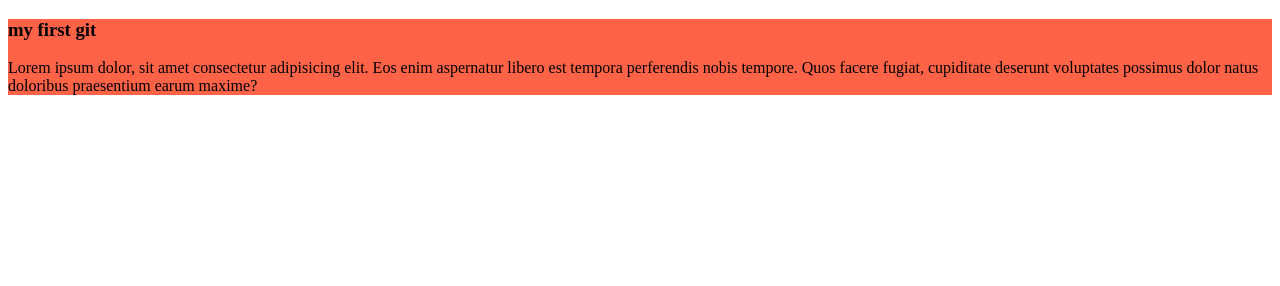
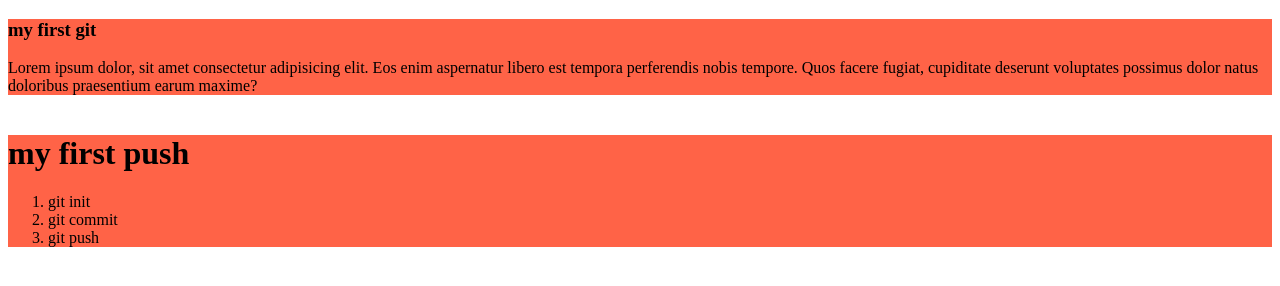
Before and after one commit to arafat-305047/git, a plain HTML site: page index.html in a window 1280 px wide. Drawn offline with Linux system fonts and the light colour scheme.

Commit message:
list of pushing code

```diff
--- a/index.html
+++ b/index.html
@@ -11,5 +11,16 @@
         <h3>my first git</h3>
          Lorem ipsum dolor, sit amet consectetur adipisicing elit. Eos enim aspernatur libero est tempora perferendis nobis tempore. Quos facere fugiat, cupiditate deserunt voluptates possimus dolor natus doloribus praesentium earum maxime?
     </div>
+
+    <br>
+    <div>
+        <h1>my first push</h1>
+        <ol>
+            <li>git init</li>
+            <li>git commit</li>
+            <li>git push</li>
+        </ol>
+    </div>
+
 </body>
 </html>
```
